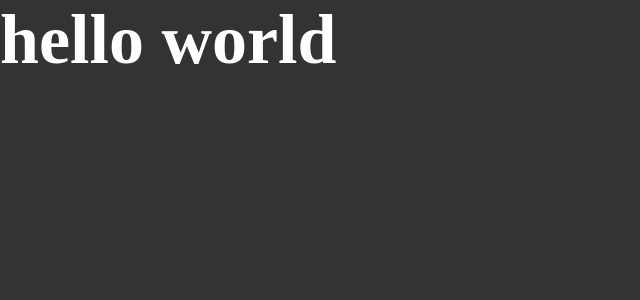
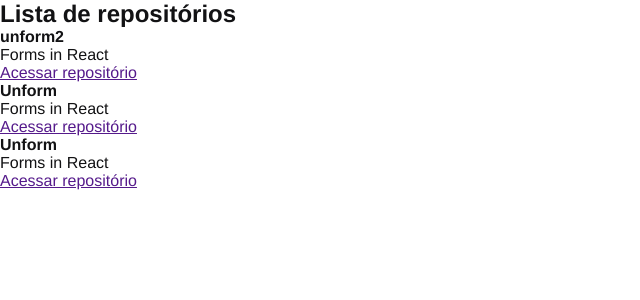
Before and after one commit to darrow12/ReactJS-Ignite, a React app: page / in a window 1280 px wide. Shown: the top 300 px of the page, without its empty margins (0-640 px from the left). Built offline with nearby package versions, Linux system fonts and the light colour scheme.

Commit message:
Primeiro componente React

```diff
--- a/src/App.jsx
+++ b/src/App.jsx
@@ -1,5 +1,19 @@
+import { RepositoryList } from './components/RepositoryList'
 import './styles/global.scss'
 
 export function App() {
+  return <RepositoryList />
+}
+
+/*
+
+! Geralmente, só essa estrutura já é um componente react:
+  export function App() {
   return <h1>hello world</h1>
 }
+
+  * Começar um componente com letra maiúscula;
+  * Um componente por arquivo;
+  *
+
+*/
--- /dev/null
+++ b/src/components/RepositoryList.jsx
@@ -0,0 +1,38 @@
+const repositoryName = 'unform2'
+
+export function RepositoryList() {
+  return (
+    <section className="repository-list">
+      <h1>Lista de repositórios</h1>
+
+      <ul>
+        <li>
+          <strong>{repositoryName}</strong>
+          <p>Forms in React</p>
+
+          <a href="">
+            Acessar repositório
+          </a>
+        </li>
+
+        <li>
+          <strong>Unform</strong>
+          <p>Forms in React</p>
+
+          <a href="">
+            Acessar repositório
+          </a>
+        </li>
+
+        <li>
+          <strong>Unform</strong>
+          <p>Forms in React</p>
+
+          <a href="">
+            Acessar repositório
+          </a>
+        </li>
+      </ul>
+    </section>
+  )
+}
--- a/src/styles/global.scss
+++ b/src/styles/global.scss
@@ -5,11 +5,6 @@
 }
 
 body {
-  font: Arial, Helvetica, sans-serif;
-  background: #333;
-  color: #fff;
-
-  h1 {
-    font-size: 70px;
-  }
+  font: 16px "Helvetica Neue", Arial, sans-serif;
+  color: #121214;
 }
```
